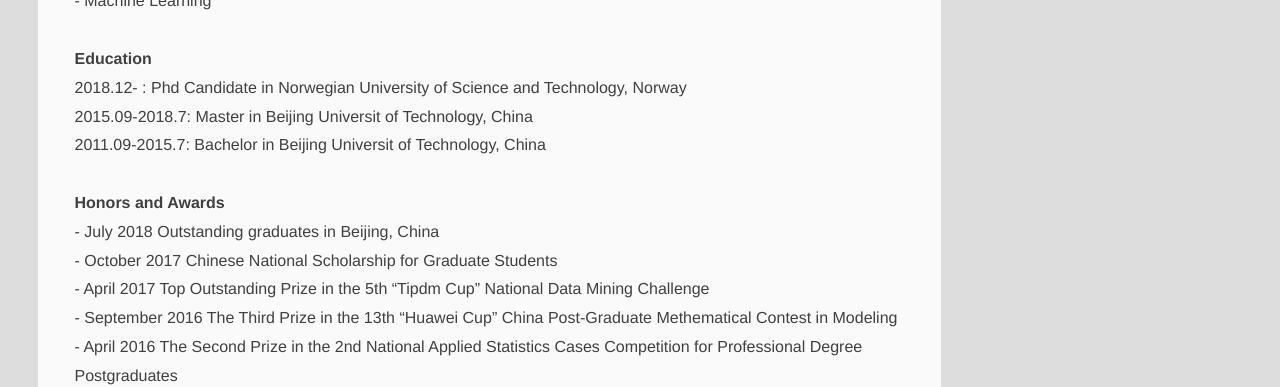
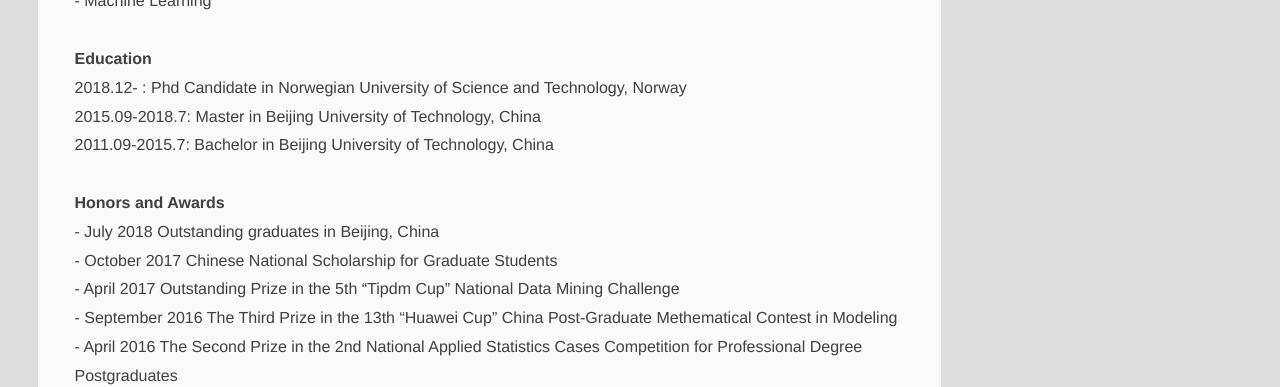
Before and after one commit to maintank/maintank.github.io, a Jekyll site: the page built from about/index.html, in a window 1280 px wide. Shown: the part 450-837 px from the top of the page. Built offline with Jekyll 4.4.1, drawn with Linux system fonts in a browser that asks for light colours; comment, search, counter and statistics services are not loaded.

Commit message:
Update index.html

```diff
--- a/about/index.html
+++ b/about/index.html
@@ -10,13 +10,13 @@ title: About me
 <br>
 <b> Education</b> <br>
 2018.12- : Phd Candidate in Norwegian University of Science and Technology, Norway <br>
-2015.09-2018.7: Master in Beijing Universit of Technology, China <br>
-2011.09-2015.7: Bachelor in Beijing Universit of Technology, China <br>
+2015.09-2018.7: Master in Beijing University of Technology, China <br>
+2011.09-2015.7: Bachelor in Beijing University of Technology, China <br>
 <br>
 <b> Honors and Awards</b> <br>
 - July 2018 Outstanding graduates in Beijing, China <br>
 - October 2017 Chinese National Scholarship for Graduate Students <br>
-- April 2017 Top Outstanding Prize in the 5th “Tipdm Cup” National Data Mining Challenge <br>
+- April 2017 Outstanding Prize in the 5th “Tipdm Cup” National Data Mining Challenge <br>
 - September 2016 The Third Prize in the 13th “Huawei Cup” China Post-Graduate Methematical Contest in Modeling <br>
 - April 2016 The Second Prize in the 2nd National Applied Statistics Cases Competition for Professional Degree Postgraduates <br>
 - October 2015 Graduate of Science and Technology Funding in Beijing University of Technology <br>
```
